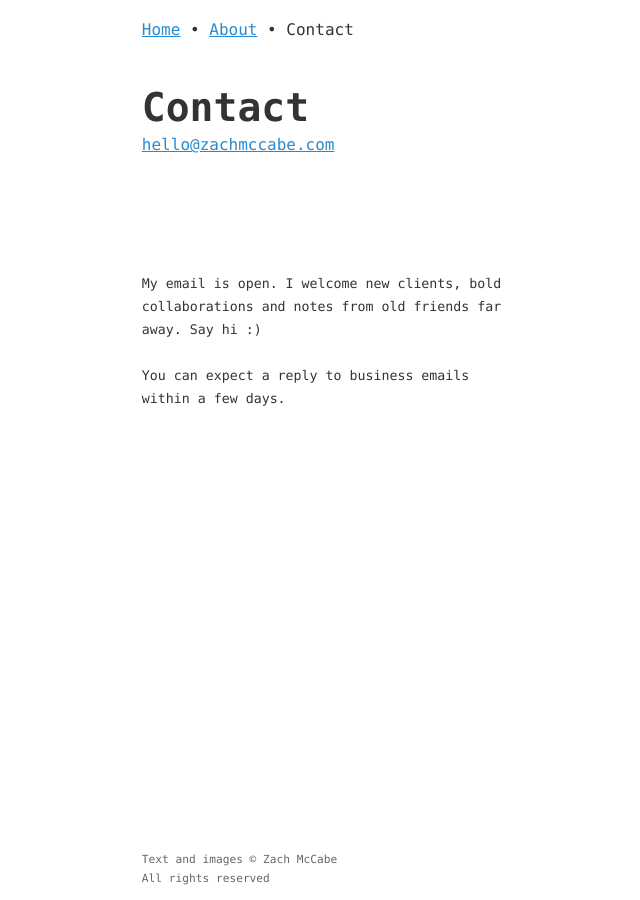
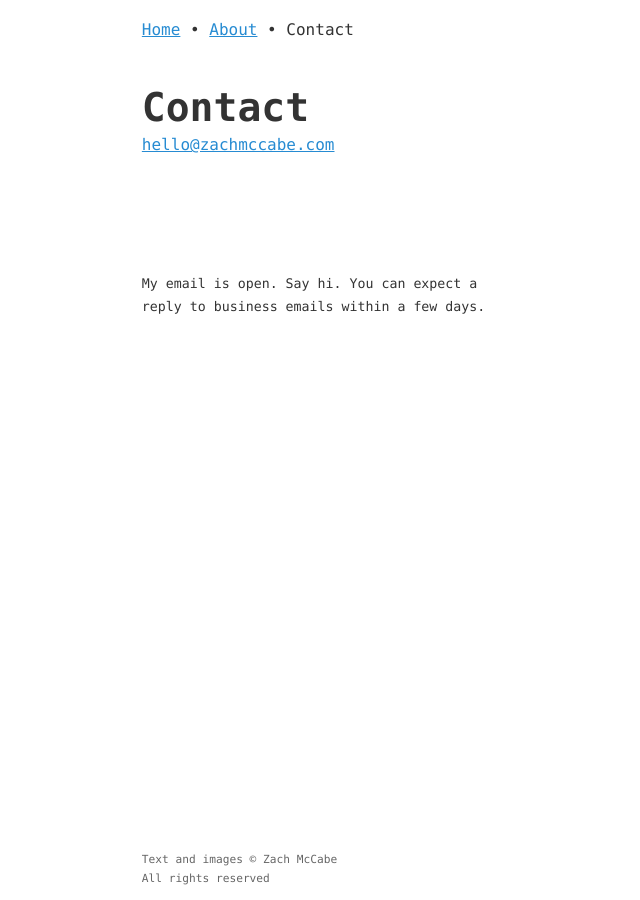
Before and after one commit to zachmccabe/zachmccabe.github.io, a Jekyll site: the page built from contact.md, in a window 1280 px wide. Shown: the whole page, without its empty margins (177-817 px from the left). Built offline with Jekyll 4.4.1, drawn with Linux system fonts in a browser that asks for light colours.

Commit message:
Update contact.md
Copy tweaks

```diff
--- a/contact.md
+++ b/contact.md
@@ -8,7 +8,4 @@ description: "My email is open. Say hi!"
 ---
 
 
-
-My email is open. I welcome new clients, bold collaborations and notes from old friends far away. Say hi :)
-
-You can expect a reply to business emails within a few days.
+My email is open. Say hi. You can expect a reply to business emails within a few days.
```
